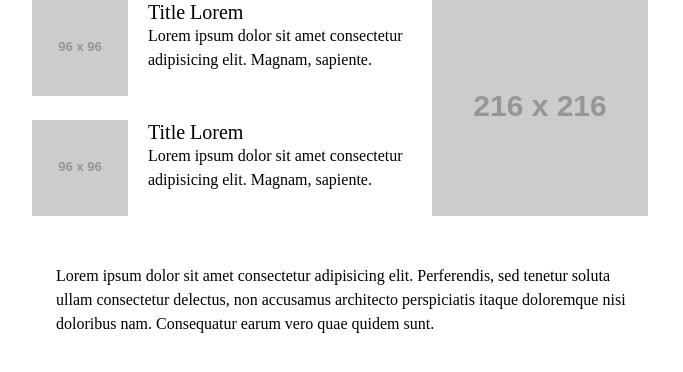
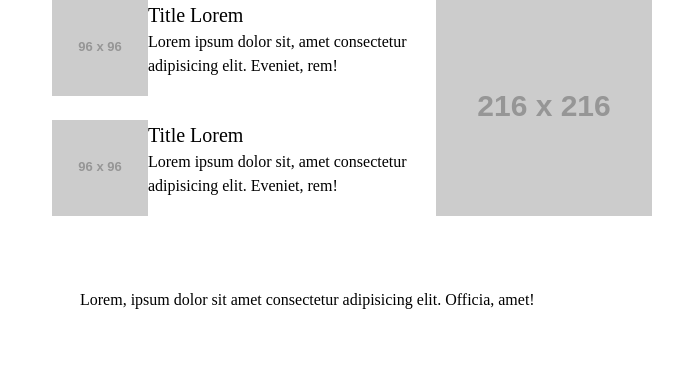
Before and after one commit to WeiHaoEric/layout_kata, a plain HTML site: page index.html in a window 1280 px wide. Shown: the whole page, without its empty margins (288-971 px from the left). Drawn offline with Linux system fonts and the light colour scheme; placeholder pictures from the web are drawn by us.

Commit message:
feat: perfect twice

```diff
--- a/index.html
+++ b/index.html
@@ -9,46 +9,40 @@
   </head>
 
   <body>
+
     <div class="container">
       <div class="box">
         <ul>
           <li>
-            <img src="https://fakeimg.pl/96x96/" />
+            <img src="https://fakeimg.pl/96x96/" alt="">
             <div class="news">
               <h2>Title Lorem</h2>
-              <p>
-                Lorem ipsum dolor sit amet consectetur adipisicing elit. Magnam,
-                sapiente.
-              </p>
+              <p>Lorem ipsum dolor sit, amet consectetur adipisicing elit. Eveniet, rem!</p>
             </div>
           </li>
-
           <li>
-            <img src="https://fakeimg.pl/96x96/" />
-
+            <img src="https://fakeimg.pl/96x96/" alt="">
             <div class="news">
               <h2>Title Lorem</h2>
-              <p>
-                Lorem ipsum dolor sit amet consectetur adipisicing elit. Magnam,
-                sapiente.
-              </p>
+              <p>Lorem ipsum dolor sit, amet consectetur adipisicing elit. Eveniet, rem!</p>
             </div>
           </li>
         </ul>
 
-        <div class="side-adv">
-          <img src="https://fakeimg.pl/216x216/" />
+        <div class="img-box">
+          <img src="https://fakeimg.pl/216x216/" alt="">
         </div>
+
       </div>
+      <footer>
+        <p>Lorem, ipsum dolor sit amet consectetur adipisicing elit. Officia, amet!</p>
+      </footer>
 
-      <footer>
-        <p>
-          Lorem ipsum dolor sit amet consectetur adipisicing elit. Perferendis,
-          sed tenetur soluta ullam consectetur delectus, non accusamus
-          architecto perspiciatis itaque doloremque nisi doloribus nam.
-          Consequatur earum vero quae quidem sunt.
-        </p>
-      </footer>
+
+
+
+
     </div>
+
   </body>
 </html>
--- a/sass/style.scss
+++ b/sass/style.scss
@@ -1,36 +1,32 @@
 @import "reset";
 
-.container {
+.container{
+  margin: 0 auto;
   max-width: 640px;
-  margin: 0 auto;
-}
 
-.box {
-  display: flex;
+  .box{
+    display: flex;
+    margin: 0 20px;
 
-  li {
-    display: flex;
-    margin-bottom: 1.5rem;
+    li{
+      display: flex;
+      margin-bottom: 24px;
+
+      h2{
+        line-height: 1.5;
+        font-size: 20px;
+      }
+      p{
+        line-height: 1.5;
+        font-size: 16px;
+      }
+    }
   }
 
-  .news {
-    width: 264px;
-    padding: 0 20px;
-    h2 {
-      font-size: 20px;
-      line-height: 1.2;
-    }
-    p {
-      font-size: 16px;
-      line-height: 1.5;
+  footer{
+    padding: 3rem;
+    p{
+      line-height: 1.5rem;
     }
   }
 }
-
-footer{
-  padding: 1.5rem;
-  p{
-    line-height: 1.5;
-    font-size: 16px;
-  }
-}
```
Also changed, not shown: main.css, 1 other file.
